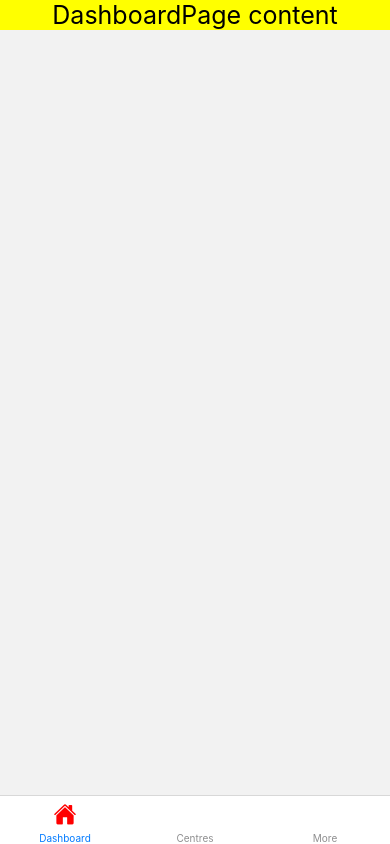
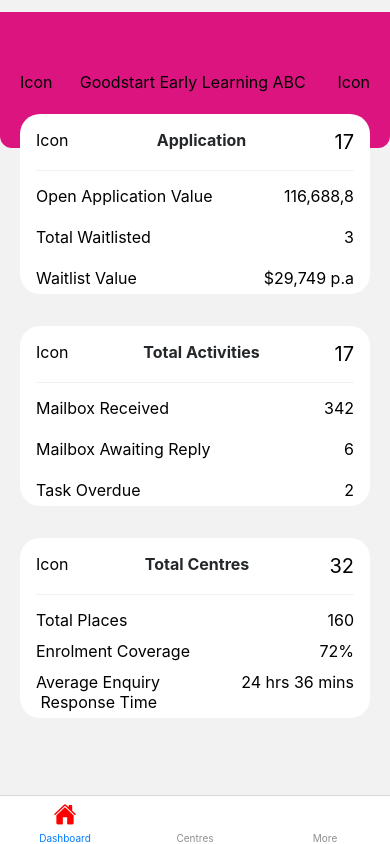
Before and after one commit to kylequang/ProjectMobile_Enouvo, a React Native app: screen / in a window 390 px wide. Built offline with nearby package versions, Linux system fonts and the light colour scheme.

Commit message:
UI dashboard

```diff
--- a/App.js
+++ b/App.js
@@ -8,7 +8,7 @@ const Stack = createNativeStackNavigator();
 export default function App() {
   return (
     <NavigationContainer>
-      <Stack.Navigator initialRouteName='BottomTab' screenOptions={{headerShown: false}}>
+      <Stack.Navigator initialRouteName='BottomTab' screenOptions={{ headerShown: false }}>
         <Stack.Screen component={BottomTab} name='BottomTab' />
         <Stack.Screen component={Centres} name='Centres' />
         <Stack.Screen component={More} name='More' />
--- a/Screens/Dashboard.js
+++ b/Screens/Dashboard.js
@@ -1,25 +1,160 @@
 import React from 'react'
 import { StyleSheet, Text, View } from 'react-native'
-import { SafeAreaView } from 'react-native-safe-area-context';
-
 export default function Dashboard() {
     return (
-        <SafeAreaView >
-            <View style={styles.container}>
-                <Text style={styles.Text}>DashboardPage content</Text>
+        <View style={styles.container}>
+
+            <View style={styles.header}>
+                <View style={styles.contentHeader}>
+                    <Text style={styles.styleText}>Icon</Text>
+                    <Text style={styles.styleText}>Goodstart Early Learning ABC </Text>
+                    <Text style={styles.styleText}>Icon</Text>
+                </View>
             </View>
-        </SafeAreaView>
+
+            <View style={styles.contentContainer}>
+
+                <View style={styles.cardContent}>
+                    <View style={styles.cardHeader}>
+                        <Text style={styles.styleText}>Icon</Text>
+                        <Text style={styles.styleTextTitle}>Application</Text>
+                        <Text style={styles.countNumber}>17</Text>
+                    </View>
+                    <View style={styles.cardLine}>
+                    </View>
+                    <View style={styles.cardFrame}>
+                        <View style={styles.row}>
+                            <Text style={styles.styleText}>Open Application Value</Text>
+                            <Text style={styles.styleText}>116,688,8</Text>
+                        </View>
+                        <View style={styles.row}>
+                            <Text style={styles.styleText}>Total Waitlisted</Text>
+                            <Text style={styles.styleText}>3</Text>
+                        </View>
+                        <View style={styles.row}>
+                            <Text style={styles.styleText}>Waitlist Value</Text>
+                            <Text style={styles.styleText}>$29,749 p.a</Text>
+                        </View>
+                    </View>
+                </View>
+                <View style={styles.cardContent}>
+                    <View style={styles.cardHeader}>
+                        <Text style={styles.styleText}>Icon</Text>
+                        <Text style={styles.styleTextTitle}>Total Activities</Text>
+                        <Text style={styles.countNumber}>17</Text>
+                    </View>
+                    <View style={styles.cardLine}>
+                    </View>
+                    <View style={styles.cardFrame}>
+                        <View style={styles.row}>
+                            <Text style={styles.styleText}>Mailbox Received</Text>
+                            <Text style={styles.styleText}>342</Text>
+                        </View>
+                        <View style={styles.row}>
+                            <Text style={styles.styleText}>Mailbox Awaiting Reply</Text>
+                            <Text style={styles.styleText}>6</Text>
+                        </View>
+                        <View style={styles.row}>
+                            <Text style={styles.styleText}>Task Overdue</Text>
+                            <Text style={styles.styleText}>2</Text>
+                        </View>
+                    </View>
+                </View>
+                <View style={styles.cardContent}>
+                    <View style={styles.cardHeader}>
+                        <Text style={styles.styleText}>Icon</Text>
+                        <Text style={styles.styleTextTitle}>Total Centres </Text>
+                        <Text style={styles.countNumber}>32</Text>
+                    </View>
+                    <View style={styles.cardLine}>
+                    </View>
+                    <View style={styles.cardFrame}>
+                        <View style={styles.row}>
+                            <Text style={styles.styleText}>Total Places</Text>
+                            <Text style={styles.styleText}>160</Text>
+                        </View>
+                        <View style={styles.row}>
+                            <Text style={styles.styleText}>Enrolment Coverage</Text>
+                            <Text style={styles.styleText}>72%</Text>
+                        </View>
+                        <View style={styles.row}>
+                            <Text style={styles.styleText}>Average Enquiry{"\n"} Response Time</Text>
+                            <Text style={styles.styleText}>24 hrs 36 mins</Text>
+                        </View>
+                    </View>
+                </View>
+            </View>
+        </View>
     )
 }
 
 const styles = StyleSheet.create({
     container: {
-        height:'100%',
-        backgroundColor:'yellow',
-        justifyContent:'center',
-        alignItems:'center'
+        height: '100%',
+        width: '100%',
+        justifyContent: 'center',
+        alignItems: 'center'
     },
-    Text:{
-        fontSize:25
+    contentContainer: {
+        width: '100%',
+        paddingLeft: 20,
+        paddingRight: 20,
+    },
+    row: {
+        flexDirection: 'row',
+        justifyContent: 'space-between'
+    },
+    header: {
+        height: 136,
+        width: '100%',
+        backgroundColor: '#DB147F',
+        borderBottomRightRadius: 12,
+        borderBottomLeftRadius: 12,
+        padding: 20,
+    },
+    contentHeader: {
+        marginTop: 40,
+        marginBottom: 10,
+        flexDirection: 'row',
+        justifyContent: 'space-between',
+    },
+
+    cardContent: {
+        height: 180,
+        borderColor: '#F2F2F2',
+        padding: 16,
+        marginBottom: 16,
+        marginTop: 16,
+        position: 'relative',
+        top: -50,
+        borderRadius: 20,
+        backgroundColor: 'white',
+
+    },
+    cardHeader: {
+        height: 40,
+        flexDirection: 'row',
+        justifyContent: 'space-between',
+    },
+    cardLine: {
+        height: 1,
+        marginBottom: 15,
+        backgroundColor: '#F2F2F2',
+    },
+    cardFrame: {
+        height: 102,
+        justifyContent: 'space-between'
+    },
+    styleTextTitle: {
+        fontSize: 16,
+        fontWeight: "bold",
+        color: '#25282B'
+    },
+    countNumber: {
+        fontSize: 20,
+    },
+    styleText: {
+        fontSize: 16,
+        fontWeight: "400"
     }
 });
```
